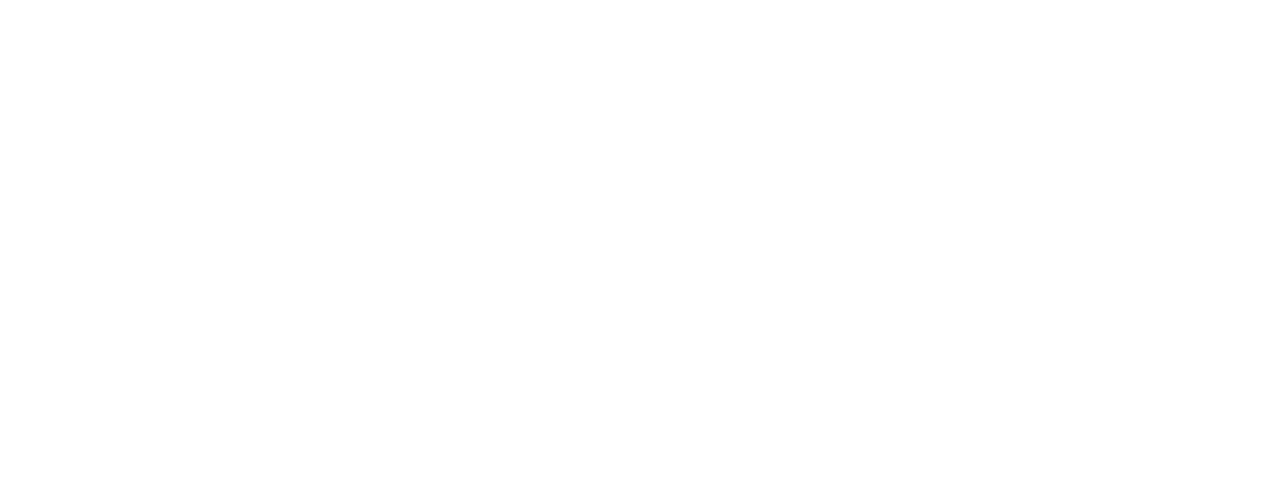
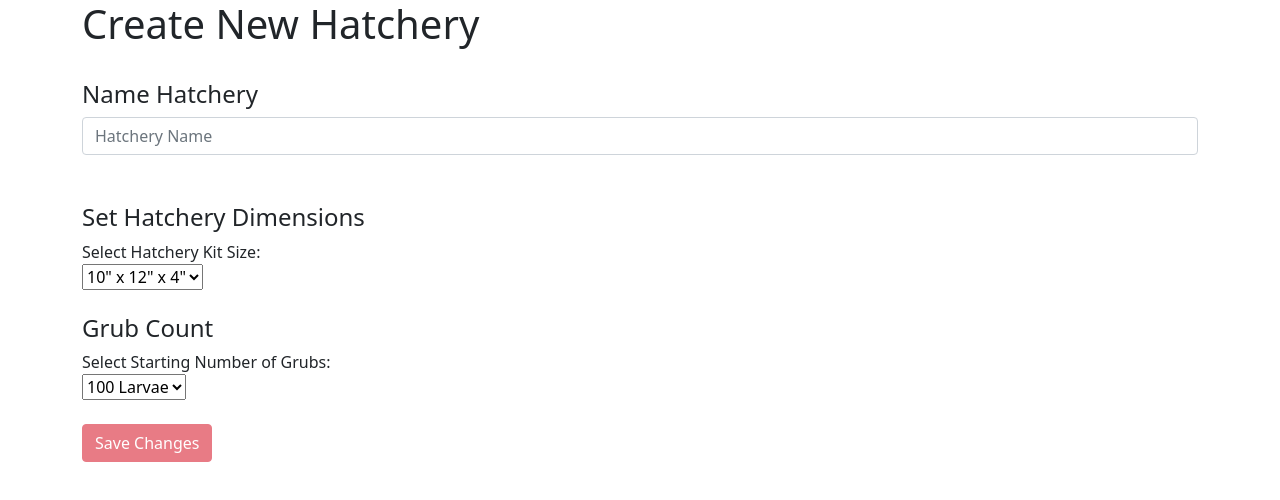
Before and after one commit to dtalton3/wundereats, a React (Create React App) app in the folder grubtrak/: page /createhatchery in a window 1280 px wide. Shown: the top 500 px of the page. Built offline with nearby package versions, Linux system fonts and the light colour scheme.

Commit message:
create hatchery page with inputs, some css

```diff
--- a/grubtrak/src/App.js
+++ b/grubtrak/src/App.js
@@ -5,6 +5,7 @@ import {Route, Link} from 'react-router-dom';
 import Signup from "./Signup";
 import Login from "./Login";
 import Home from "./Home";
+import CreateHatchery from "./CreateHatchery"
 
 
 function App() {
@@ -13,6 +14,7 @@ function App() {
             <Route exact path="/" component={Signup}/>
             <Route exact path="/login" component={Login}/>
             <Route exact path="/home" component={Home}/>
+            <Route exact path="/createhatchery" component={CreateHatchery}/>
         </div>
     )
 }
--- /dev/null
+++ b/grubtrak/src/CreateHatchery.css
@@ -0,0 +1,44 @@
+/* Dropdown Button */
+.dropbtn {
+  background-color: #3498DB;
+  color: white;
+  padding: 16px;
+  font-size: 16px;
+  border: none;
+  cursor: pointer;
+}
+
+/* Dropdown button on hover & focus */
+.dropbtn:hover, .dropbtn:focus {
+  background-color: #2980B9;
+}
+
+/* The container <div> - needed to position the dropdown content */
+.dropdown {
+  position: relative;
+  display: inline-block;
+}
+
+/* Dropdown Content (Hidden by Default) */
+.dropdown-content {
+  display: none;
+  position: absolute;
+  background-color: #f1f1f1;
+  min-width: 160px;
+  box-shadow: 0px 8px 16px 0px rgba(0,0,0,0.2);
+  z-index: 1;
+}
+
+/* Links inside the dropdown */
+.dropdown-content a {
+  color: black;
+  padding: 12px 16px;
+  text-decoration: none;
+  display: block;
+}
+
+/* Change color of dropdown links on hover */
+.dropdown-content a:hover {background-color: #ddd}
+
+/* Show the dropdown menu (use JS to add this class to the .dropdown-content container when the user clicks on the dropdown button) */
+.show {display:block;}
--- /dev/null
+++ b/grubtrak/src/CreateHatchery.js
@@ -0,0 +1,122 @@
+import React, { useState } from "react";
+import "bootstrap/dist/css/bootstrap.min.css";
+import axios from "axios";
+
+function CreateHatchery() {
+    const [hatcheryName, setHatcheryName] = useState('');
+    const [dimensions, setDimensions] = useState('')
+    const [grubCount, setgrubCount] = useState('')
+    const [density, seDensity] = useState('')
+    const [feedType, setFeedType] = useState('')
+    const [feedWeight, setFeedWeight] = useState('')
+    const [substrateType, setSubstrateType] = useState('')
+    const [substrateWeight, setSubstrateWeight] = useState('')
+
+
+    function validateName() {
+        return hatcheryName.length > 0 && hatcheryName.length < 20;
+    }
+
+    // Close the dropdown menu if the user clicks outside of it
+    window.onclick = function(event) {
+        if (!event.target.matches('.dropbtn')) {
+            var dropdowns = document.getElementsByClassName("dropdown-content");
+            var i;
+            for (i = 0; i < dropdowns.length; i++) {
+                var openDropdown = dropdowns[i];
+                if (openDropdown.classList.contains('show')) {
+                    openDropdown.classList.remove('show');
+                }
+            }
+        }
+    }
+
+    function handleSubmit(event) {
+        event.preventDefault();
+
+        const created = {
+            hatcheryName: hatcheryName
+        }
+
+        axios.post('http://localhost:4000/api/createhatchery', created)
+        .then(res => console.log(res.data))
+
+        window.location = './home';
+    }
+
+    return (
+        <div>
+            <div className='container'>
+                <div className='header'>
+                    <h1> Create New Hatchery </h1>
+                </div>
+                <br />
+                <div className= 'header'>
+                    <h4> Name Hatchery </h4>
+                </div>
+                <div className='form-div'>
+                    <form onSubmit={handleSubmit}>
+
+                        <input type = 'text'
+                        placeholder='Hatchery Name'
+                        onChange={(e) => setHatcheryName(e.target.value)}
+                        value={hatcheryName}
+                        className='form-control form-group '>
+                        </input>
+
+                        <br />
+                        <br />
+
+                        <div className= 'header'>
+                            <h4> Set Hatchery Dimensions </h4>
+                        </div>
+                        <label for="hatchery-dims">Select Hatchery Kit Size: </label>
+                        <br />
+                        <select name="hatchery-dims" id="hatchery-dims">
+                            <option value="small kit">10" x 12" x 4"</option>
+                            <option value="medium kit">14" x 16" x 6"</option>
+                            <option value="large-kit">20" x 18" x 8"</option>
+                        </select>
+                        {/* need to figure out how to store this somehow */}
+
+                        <br />
+                        <br />
+
+                        <div className= 'header'>
+                            <h4> Grub Count</h4>
+                        </div>
+                        <label for="grub-count">Select Starting Number of Grubs: </label>
+                        <br />
+                        <select name="grub-count-" id="grub-count">
+                            <option value="100">100 Larvae</option>
+                            <option value="500">500 Larvae</option>
+                            <option value="750">750 Larvae</option>
+                        </select>
+
+
+
+                        {/* <input type = 'text'
+                        placeholder='Hatchery Dimensions'
+                        onChange={(e) => setHatcheryName(e.target.value)}
+                        value={hatcheryName}
+                        className='form-control form-group '>
+                        </input> */}
+                        <br />
+                        <br />
+
+                        <input type = 'submit'
+                        className='btn btn-danger btn-block'
+                        value='Save Changes'
+                        disabled={!validateName()}>
+                        </input>
+
+                        <br />
+
+                    </form>
+                </div>
+            </div>
+        </div>
+    )
+}
+
+export default CreateHatchery;
```
